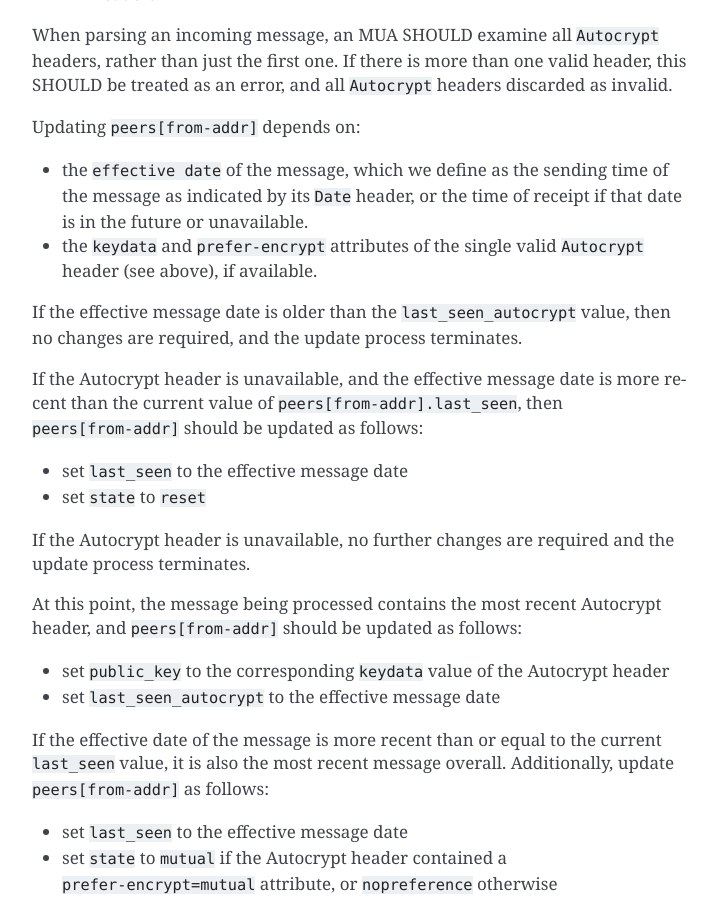
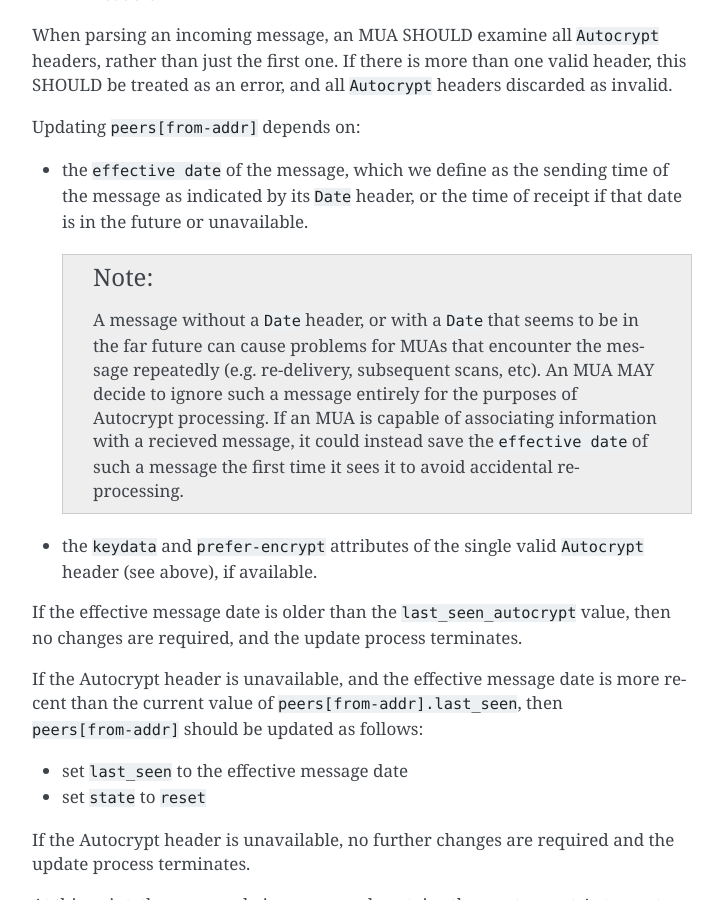
Before and after one commit to autocrypt/autocrypt, a Sphinx documentation site: the page built from doc/level1.rst, in a window 1280 px wide and 900 px high, scrolled down 7915 px. Shown: the whole window, without its empty margins (388-1111 px from the left). Built offline with Sphinx 7.4.7, drawn with Linux system fonts in a browser that asks for light colours.

Commit message:
Document problems and workarounds for time-travelling messages.
Try to give some specific guidance on what a MUA might choose to do
when encountering a time-travelling or date-less message.

Closes: #70

```diff
--- a/doc/level1.rst
+++ b/doc/level1.rst
@@ -355,6 +355,17 @@ Updating ``peers[from-addr]`` depends on:
 - the ``effective date`` of the message, which we define as the sending
   time of the message as indicated by its ``Date`` header, or the time
   of receipt if that date is in the future or unavailable.
+
+  .. note::
+
+     A message without a ``Date`` header, or with a ``Date`` that
+     seems to be in the far future can cause problems for MUAs that
+     encounter the message repeatedly (e.g. re-delivery, subsequent
+     scans, etc). An MUA MAY decide to ignore such a message entirely
+     for the purposes of Autocrypt processing.  If an MUA is capable
+     of associating information with a recieved message, it could
+     instead save the ``effective date`` of such a message the first
+     time it sees it to avoid accidental re-processing.
 
 - the ``keydata`` and ``prefer-encrypt`` attributes of the single valid
   ``Autocrypt`` header (see above), if available.
```
